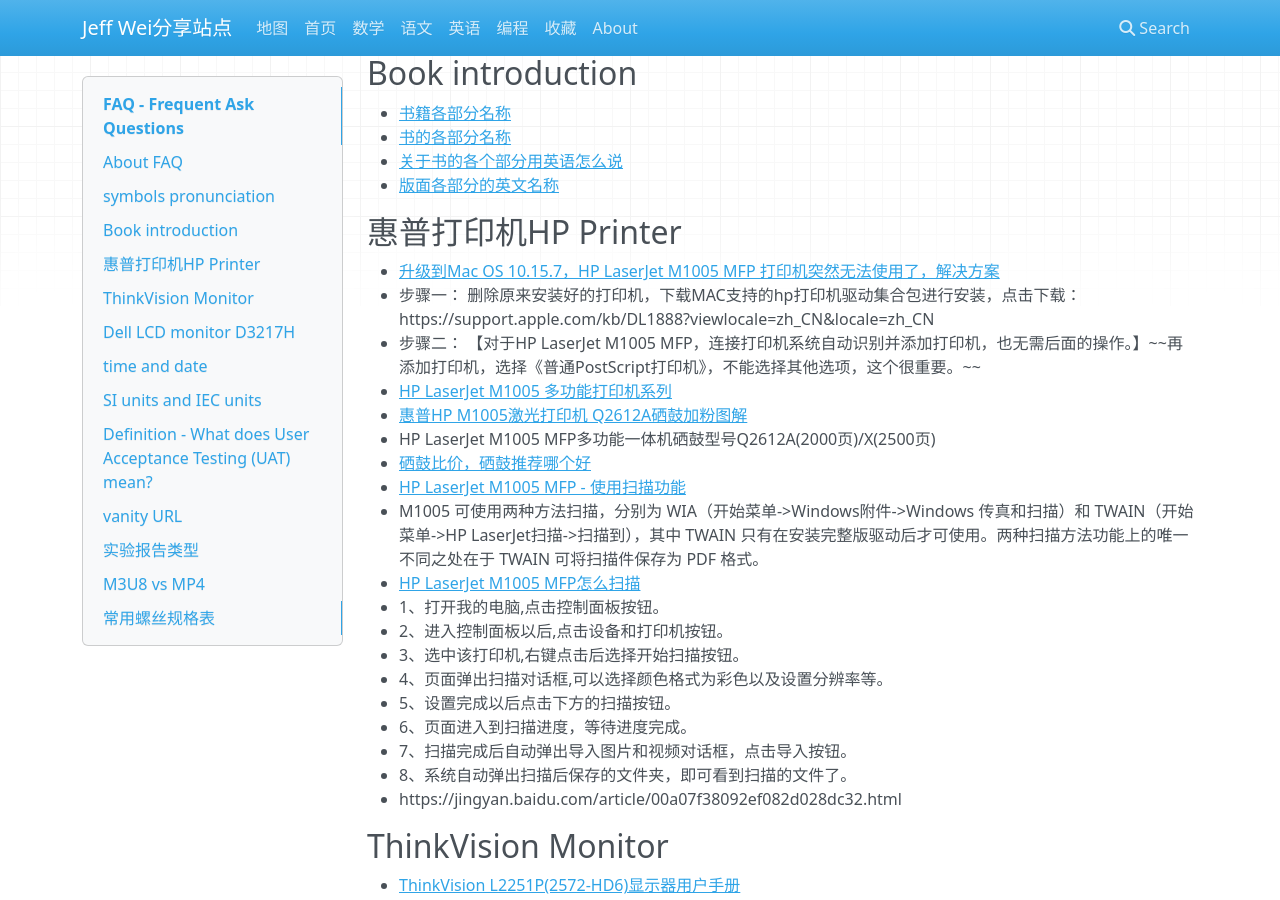
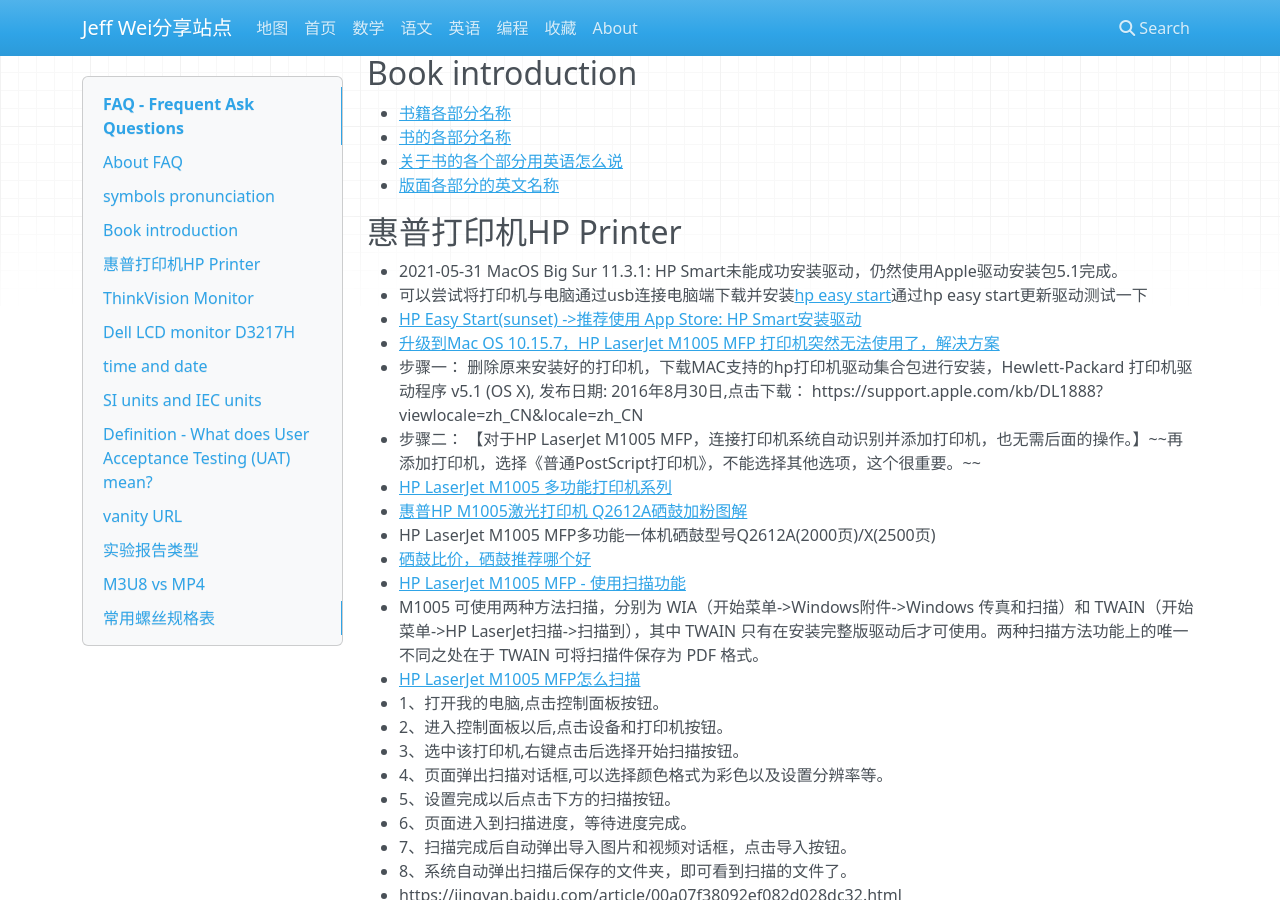
Before and after one commit to onhalfway/weijiacheng, an MkDocs documentation site: the page built from docs/contents/wiki/faq.md, in a window 1280 px wide and 900 px high, scrolled down 1309 px. Built offline with MkDocs 1.6.1, drawn with Linux system fonts in a browser that asks for light colours; nearby versions of some CDN libraries.

Commit message:
Update faq.md

```diff
--- a/docs/contents/wiki/faq.md
+++ b/docs/contents/wiki/faq.md
@@ -61,8 +61,12 @@
 
 ## 惠普打印机HP Printer
 
+- 2021-05-31 MacOS Big Sur 11.3.1: HP Smart未能成功安装驱动，仍然使用Apple驱动安装包5.1完成。
+  - 可以尝试将打印机与电脑通过usb连接电脑端下载并安装[hp easy start](
+https://support.hp.com/cn-zh/drivers/selfservice/hp-laserjet-m1005-multifunction-printer-series/1839458)通过hp easy start更新驱动测试一下
+  - [HP Easy Start(sunset) ->推荐使用 App Store: HP Smart安装驱动](https://123.hp.com/cn/zh/devices/setup-app)
 - [升级到Mac OS 10.15.7，HP LaserJet M1005 MFP 打印机突然无法使用了，解决方案](https://h30471.www3.hp.com/t5/da-yin-ji-yu-sao-miao-yi-de-an-zhuang-wen-ti/macOS10-15-7xia-HP-LaserJet3055-da-yin-ji-tu-ran-wu-fa-shi-yong-le/m-p/1052169)
-  - 步骤一： 删除原来安装好的打印机，下载MAC支持的hp打印机驱动集合包进行安装，点击下载： https://support.apple.com/kb/DL1888?viewlocale=zh_CN&locale=zh_CN
+  - 步骤一： 删除原来安装好的打印机，下载MAC支持的hp打印机驱动集合包进行安装，Hewlett-Packard 打印机驱动程序 v5.1 (OS X), 发布日期: 2016年8月30日,点击下载： https://support.apple.com/kb/DL1888?viewlocale=zh_CN&locale=zh_CN
   - 步骤二： 【对于HP LaserJet M1005 MFP，连接打印机系统自动识别并添加打印机，也无需后面的操作。】~~再添加打印机，选择《普通PostScript打印机》，不能选择其他选项，这个很重要。~~
 - [HP LaserJet M1005 多功能打印机系列](https://support.hp.com/cn-zh/drivers/selfservice/hp-laserjet-m1005-multifunction-printer-series/1839458)
 - [惠普HP M1005激光打印机 Q2612A硒鼓加粉图解](https://wenku.baidu.com/view/330b54b2f8c75fbfc77db276.html)
```
